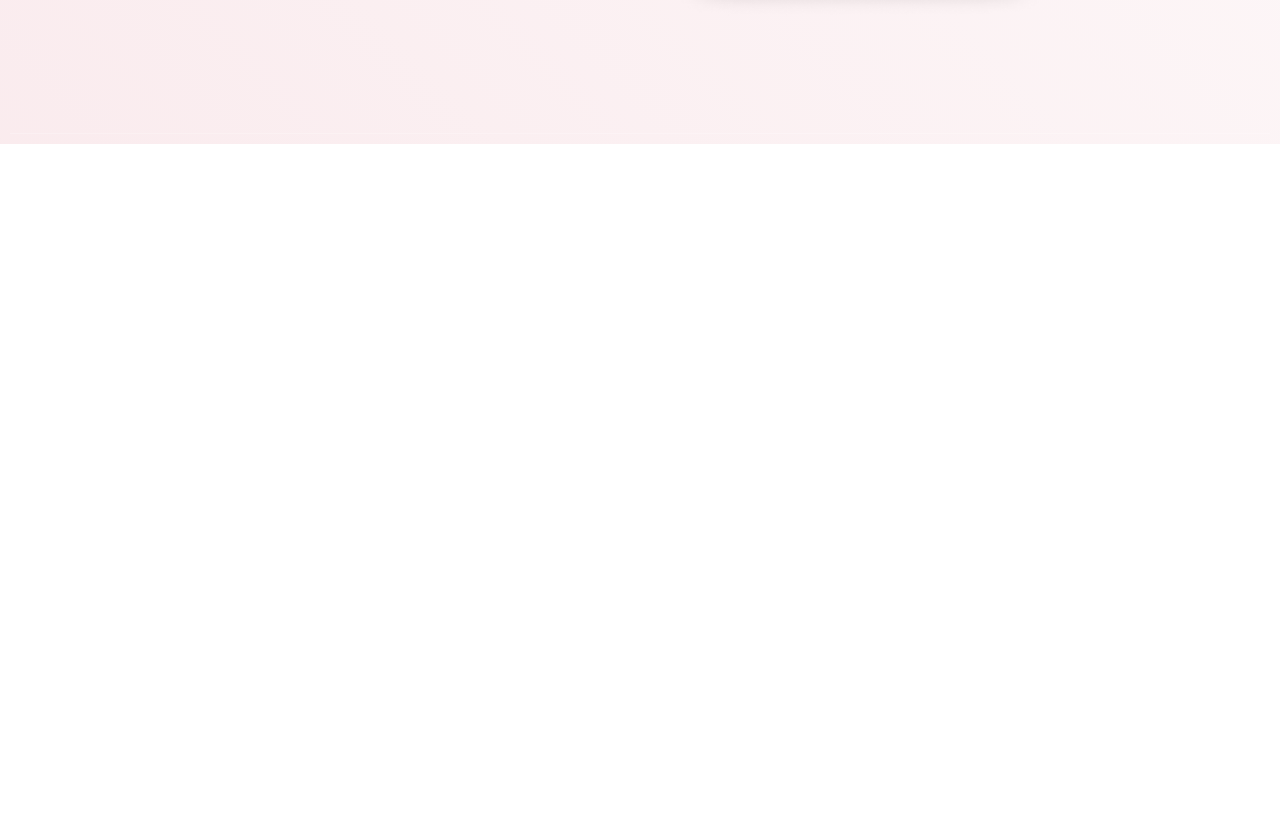
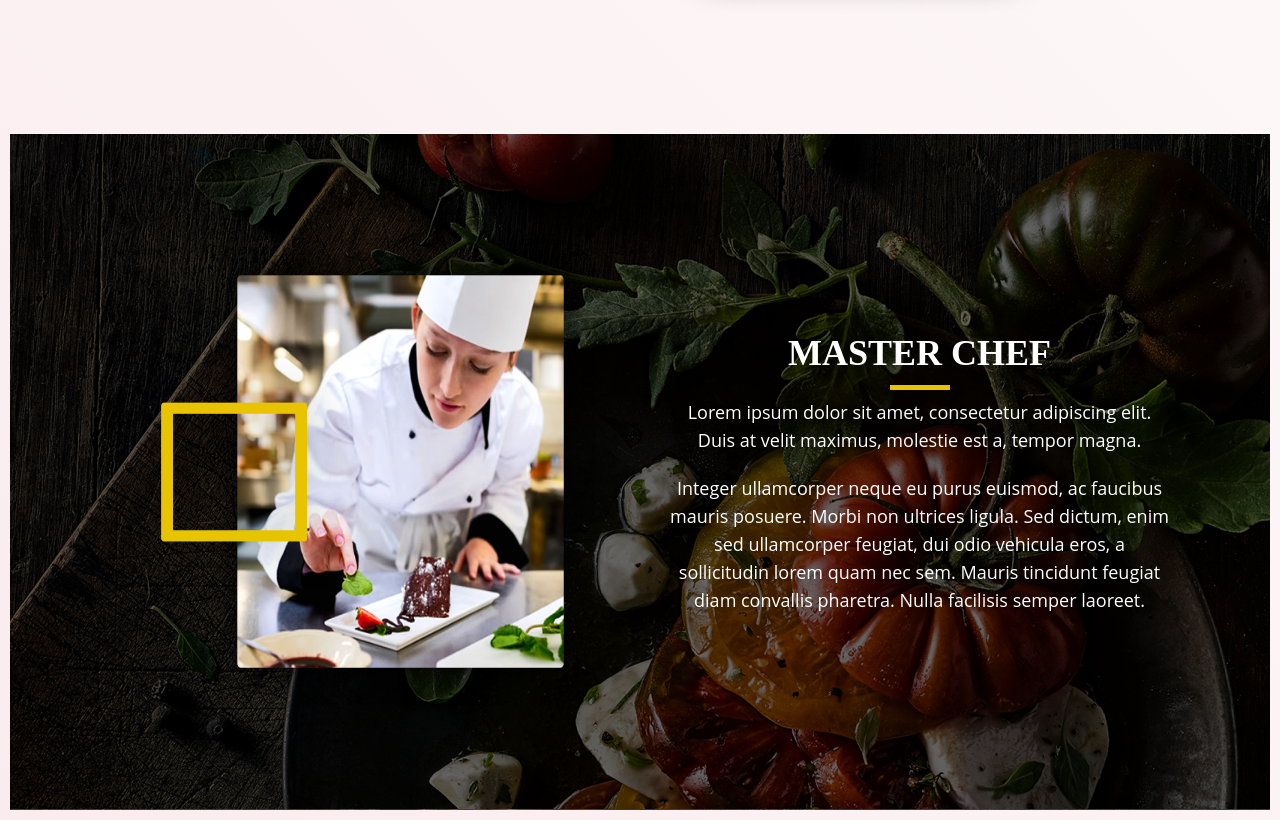
Before and after one commit to JenniferHIM/hunger-people, a React (Create React App) app: page / in a window 1280 px wide. Shown: the part 1380-2200 px from the top of the page. Before the commit the page ends 1524 px from the top, so only its background shows below. Built offline with nearby package versions, Linux system fonts and the light colour scheme.

Commit message:
add section team

```diff
--- a/src/App.js
+++ b/src/App.js
@@ -3,6 +3,7 @@ import { Suspense } from 'react';
 import Navigation from './components/Navigation/Navigation';
 import Hero from './components/Hero/Hero';
 import AboutUs from './components/AboutUs/AboutUs';
+import Team from './components/Team/Team';
 import Loader from 'react-loader-spinner';
 import styles from './App.module.scss';
 
@@ -12,6 +13,7 @@ const App = () => {
             <Navigation />
             <Hero />
             <AboutUs />
+            <Team />
             <Suspense
                 fallback={
                     <Loader type="Circles" color="#00BFFF" height={80} width={80} />
--- /dev/null
+++ b/src/components/Team/Team.js
@@ -0,0 +1,32 @@
+import React from 'react';
+import styles from './Team.module.scss';
+import chef from '../../images/chef.png';
+import square from '../../images/square.png';
+
+const Team = () => {
+
+    return (
+        <section className={styles.team}>
+            <div className={styles.container}>
+                <div className={styles.team__imageWrap}>
+                    <img src={chef} alt="bonfire" className={styles.team__image} />
+                    <img src={square} alt="square" className={ styles.team__square}/>
+                </div>
+
+                <div className={styles.team__textWrap}>
+                    <h3 className={styles.team__title}>MASTER CHEF</h3>
+                    <hr className={ styles.team__line }/>
+                    <p className={styles.team__text}>Lorem ipsum dolor sit amet, consectetur adipiscing elit. Duis at velit maximus, molestie est a, tempor magna. <br/>
+                        <span className={styles.team__partText}>
+                        Integer ullamcorper neque eu purus euismod, ac faucibus mauris posuere. Morbi non ultrices ligula.
+                        Sed dictum, enim sed ullamcorper feugiat, dui odio vehicula eros, a sollicitudin lorem quam nec sem.
+                        Mauris tincidunt feugiat diam convallis pharetra. Nulla facilisis semper laoreet.
+                        </span>
+                    </p>
+                </div>
+    </div>
+    </section>
+    )
+}
+
+export default Team;
--- /dev/null
+++ b/src/components/Team/Team.module.scss
@@ -0,0 +1,70 @@
+.container {
+    position: relative;
+    display: flex;
+    background-image: url('../../images/specialtys-bg.png');
+    border-bottom: 1px solid rgba(255, 255, 255, 0.2);
+}
+
+.team {
+&__imageWrap {
+    margin: 100px 72px 100px 193px;
+}
+
+&__image {
+    position: relative;
+    float: left;
+    width: 475px;
+    height: 475px;
+}
+
+&__square {
+    position: absolute;
+    align-items: center;
+    width: 250px;
+    height: 250px;
+    margin-top: 113px;
+    margin-bottom: 112px;
+    transform: translateX(-40%);
+}
+
+&__textWrap {
+    display: flex;
+    flex-direction: column;
+    justify-content: center;
+    text-align: center;
+    width: 600px;
+    margin-right: 101px;
+}
+
+&__title {
+    font-family: Banny;
+    font-size: 36px;
+    line-height: 48px;
+    text-align: center;
+    text-transform: uppercase;
+    color: #fff;
+}
+
+&__line {
+    border: none;
+    background-color: #E8C300;
+    color: #E8C300;
+    width: 60px;
+    height: 5px;
+}
+
+&__text {
+    font-family: Open Sans;
+    font-style: normal;
+    -weight: bold;
+    font-size: 18px;
+    line-height: 28px;
+    color: #fff;
+}
+
+&__partText {
+    display: block;
+    margin-top: 20px;
+    font-weight: normal;
+}
+}
--- /dev/null
+++ b/src/components/Team/index.js
@@ -0,0 +1 @@
+export { default } from './Team';
```
Also changed, not shown: src/images/chef.png (added), src/images/specialtys-bg.png (added).
